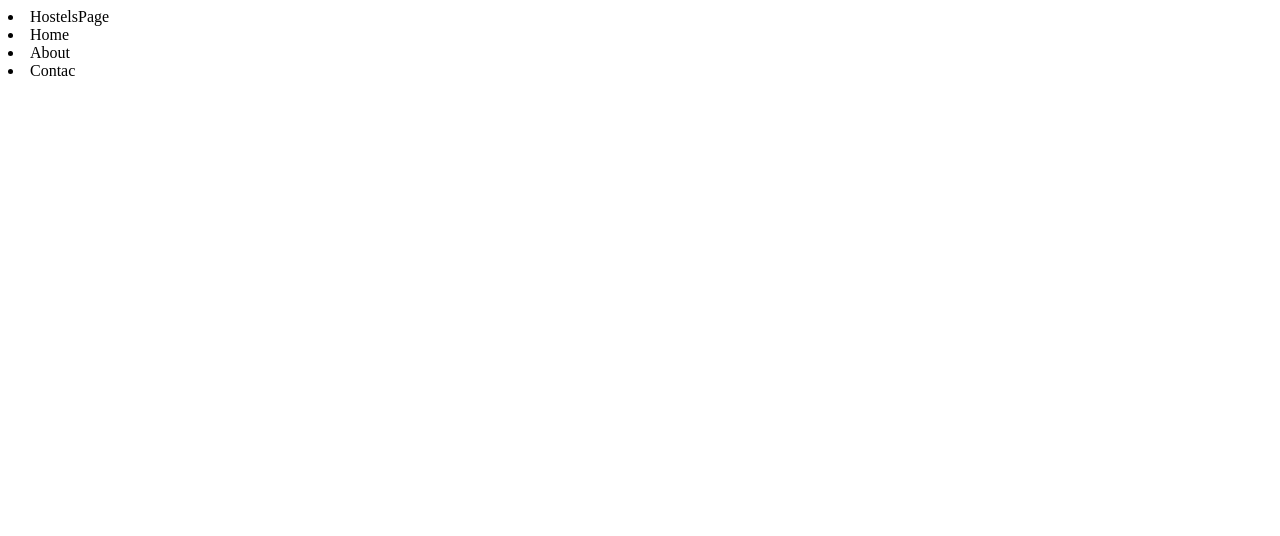
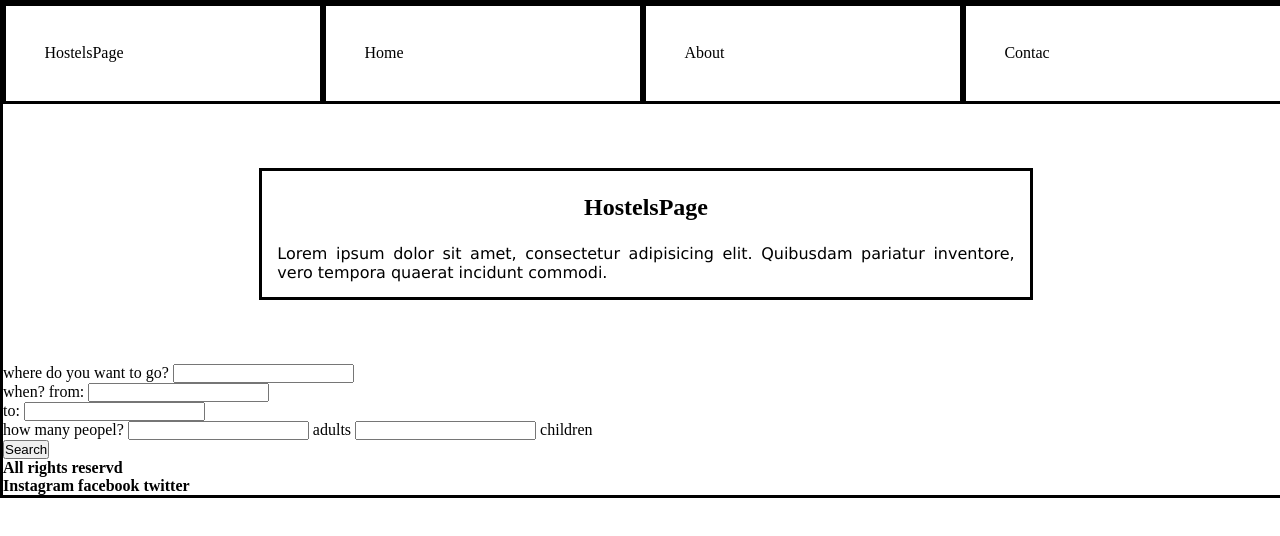
Before and after one commit to victoriaramos2777/Arquitectura-Bem, a plain HTML site: page hindex.html in a window 1280 px wide. Drawn offline with Linux system fonts and the light colour scheme.

Commit message:
estrutura del html creada

```diff
--- /dev/null
+++ b/assets/style.css
@@ -0,0 +1,37 @@
+*{
+    margin: 0%;
+    padding: 0%;
+}
+
+body{
+    border:solid;
+    width:100%;
+}
+.navigation__list {
+    display: flex;
+     width: 100%;
+    list-style: none;
+
+}
+
+.navigation--list__item{
+    border: solid;
+    padding: 3%;
+    width: 100%;
+}
+.titulo {
+    border: solid;
+    width: 60%;
+    margin: 5%;
+    margin-left: 20% ;
+}
+.titulo__item {
+    margin: 3%;
+    text-align: center;
+}
+
+.titulo--item__parrafo {
+    text-align: justify;
+    font-family:Verdana, Geneva, Tahoma, sans-serif;
+    margin: 2%;
+}
--- a/hindex.html
+++ b/hindex.html
@@ -1,9 +1,52 @@
+<!DOCTYPE html>
+<html lang="en">
+<head>
+   <meta charset="UTF-8">
+   <meta http-equiv="X-UA-Compatible" content="IE=edge">
+   <meta name="viewport" content="width=device-width, initial-scale=1.0">
+   <link rel="stylesheet" href="assets/style.css">
+   <title>Document</title>
+</head>
+<body>
+
  <header class="header">
-    <nav class="navigation">
-         <li><a href=""></a>HostelsPage</li>
-         <li><a href=""></a>Home</li>
-         <li><a href=""></a>About</li>
-         <li><a href=""></a>Contac</li>
+    <nav class="navigation __ligh-theme">
+       <ul class="navigation__list">
+         <li class="navigation--list__item"><a href=""></a>HostelsPage</li>
+         <li class="navigation--list__item"><a href=""></a>Home</li>
+         <li class="navigation--list__item"><a href=""></a>About</li>
+         <li class="navigation--list__item"><a href=""></a>Contac</li>
+      </ul>
     </nav>
-
  </header>
+ <section>
+   <div class="titulo">
+      <h1 class="titulo__item">HostelsPage</h1>
+      <p class="titulo--item__parrafo">Lorem ipsum dolor sit amet, consectetur adipisicing elit. Quibusdam pariatur inventore, vero tempora quaerat incidunt commodi.</p>
+   </div>
+      <form class="login-form"action="#">
+         <label class="login-form__label" for="text">where do you want to go?</label>
+         <input class="login-form--label__input"type="text"><br>
+         <label class="login-form__label"for="text">when?</label>
+         <label class="login-form__label"for="text">from:</label>
+         <input  class="login-form--label__input"type="text"><br>
+         <label class="login-form__label" for="text">to:</label>
+         <input  class="login-form--label__input"type="text"><br>
+         <label class="login-form__label" for="text">how many peopel?</label>
+         <input  class="login-form--label__input"type="number">
+         <label class="login-form__label"for="text">adults</label>
+         <input  class="login-form--label__input"type="number">
+         <label class="login-form__label" for="text">children</label>
+      </form>
+      <button class="button">Search</button>
+ </section>
+ <footer>
+   <div class="footer">
+     <h4 class="footer__item"> All rights reservd</h4>
+   </div>
+   <div class="footer--item__pages">
+      <h4 class="footer--item--pages__direction"> Instagram  facebook twitter</h4>
+   </div>
+ </footer>
+</body>
+</html>
```
